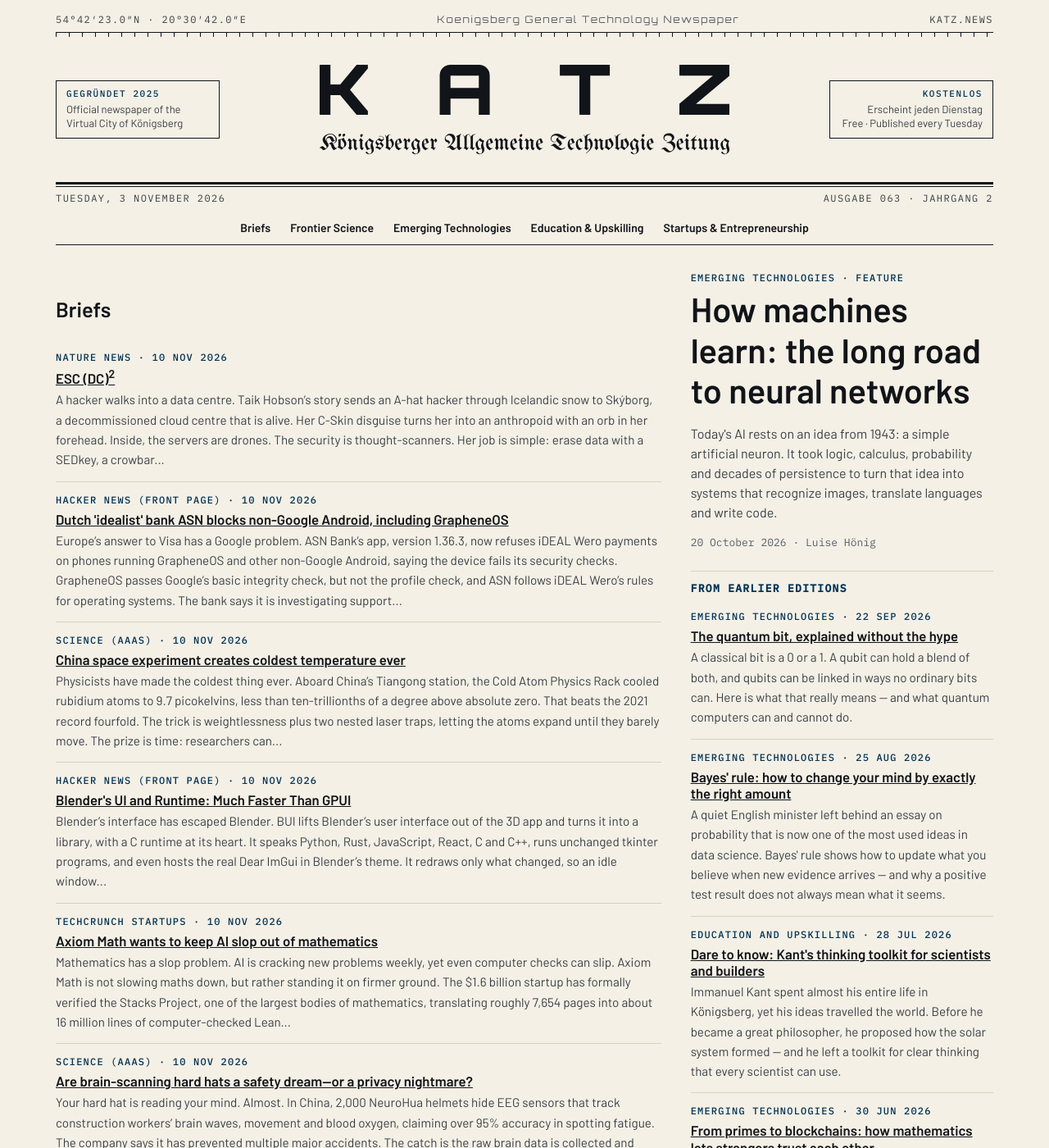
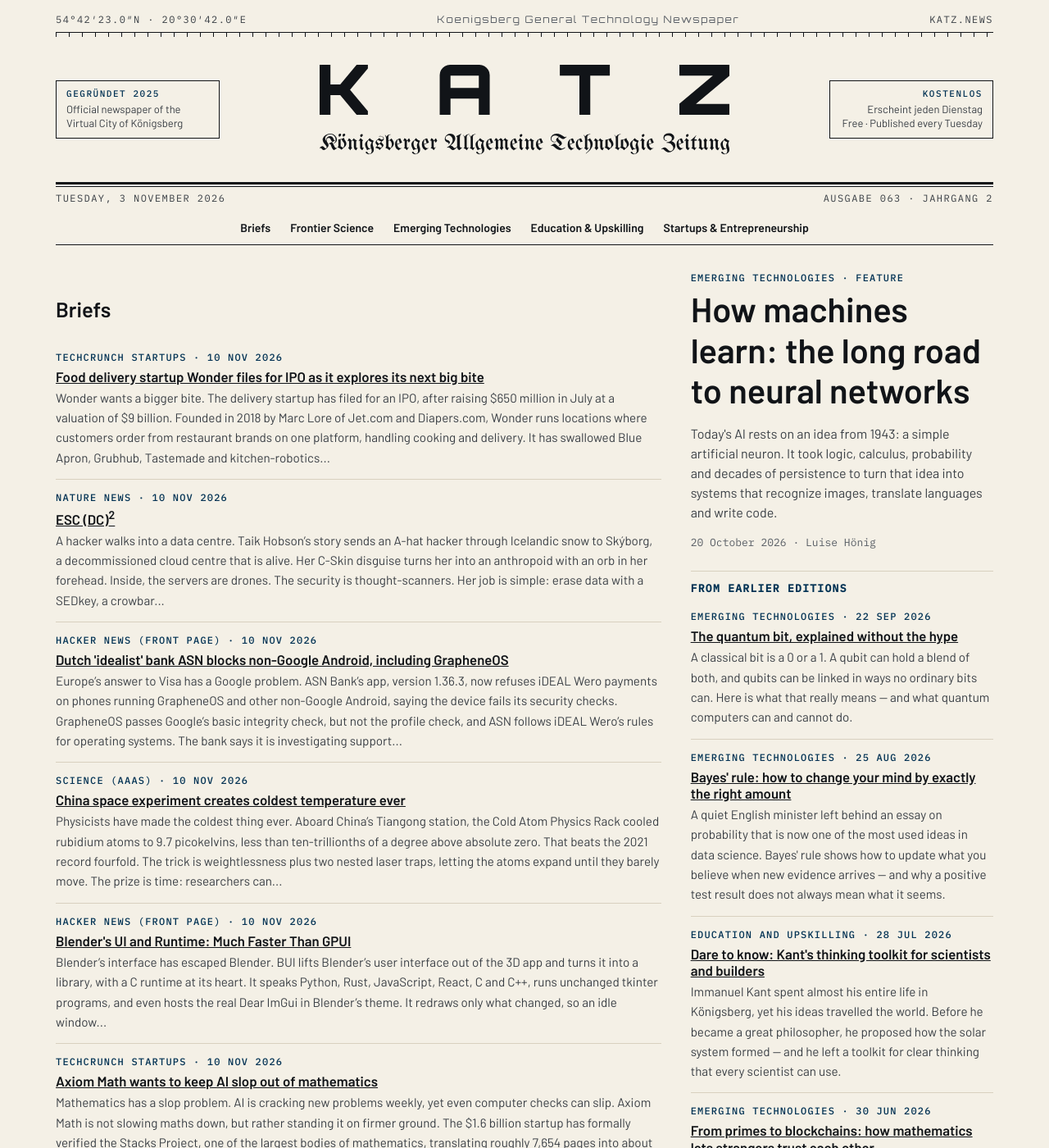
Before and after one commit to katz-news/katz.news, a Jekyll site: the page built from index.html, in a window 1280 px wide and 1400 px high. Shown: the whole window at 82% size. Built offline with Jekyll 4.4.1, drawn with Linux system fonts in a browser that asks for light colours; some of the changed text lies outside the part shown.

Commit message:
Publish 2026-11-06

```diff
--- a/_data/build.yml
+++ b/_data/build.yml
@@ -1 +1 @@
-published_at: 2026-11-06T15:34:14Z
+published_at: 2026-11-06T15:36:44Z
--- /dev/null
+++ b/_posts/briefs/2026-11-06-food-delivery-startup-wonder-files-for-ipo-as-it-explores-it.md
@@ -0,0 +1,9 @@
+---
+published: true
+title: Food delivery startup Wonder files for IPO as it explores its next big bite
+date: 2026-11-10
+section: entrepreneurship
+source_name: TechCrunch Startups
+source_url: https://techcrunch.com/2026/11/05/food-delivery-startup-wonder-files-for-ipo-as-it-explores-its-next-big-bite/
+---
+Wonder wants a bigger bite. The delivery startup has filed for an IPO, after raising $650 million in July at a valuation of $9 billion. Founded in 2018 by Marc Lore of Jet.com and Diapers.com, Wonder runs locations where customers order from restaurant brands on one platform, handling cooking and delivery. It has swallowed Blue Apron, Grubhub, Tastemade and kitchen-robotics firm Spyce, and plans more than 100 Texas locations by the end of 2027. The verdict is wonderfully wobbly: a delivery app that became a food empire must now convince public markets it can chew what it has bitten off.
```
